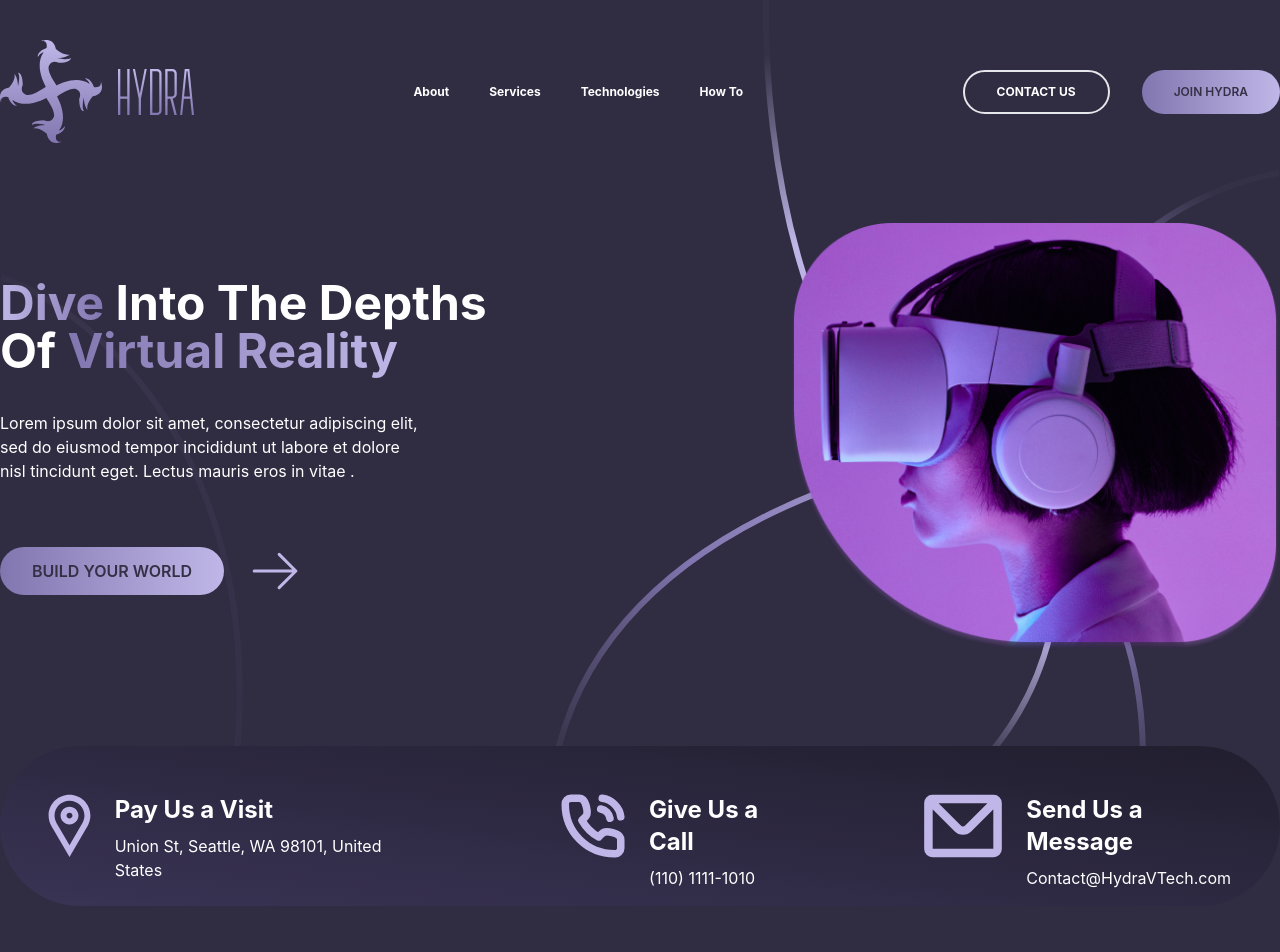
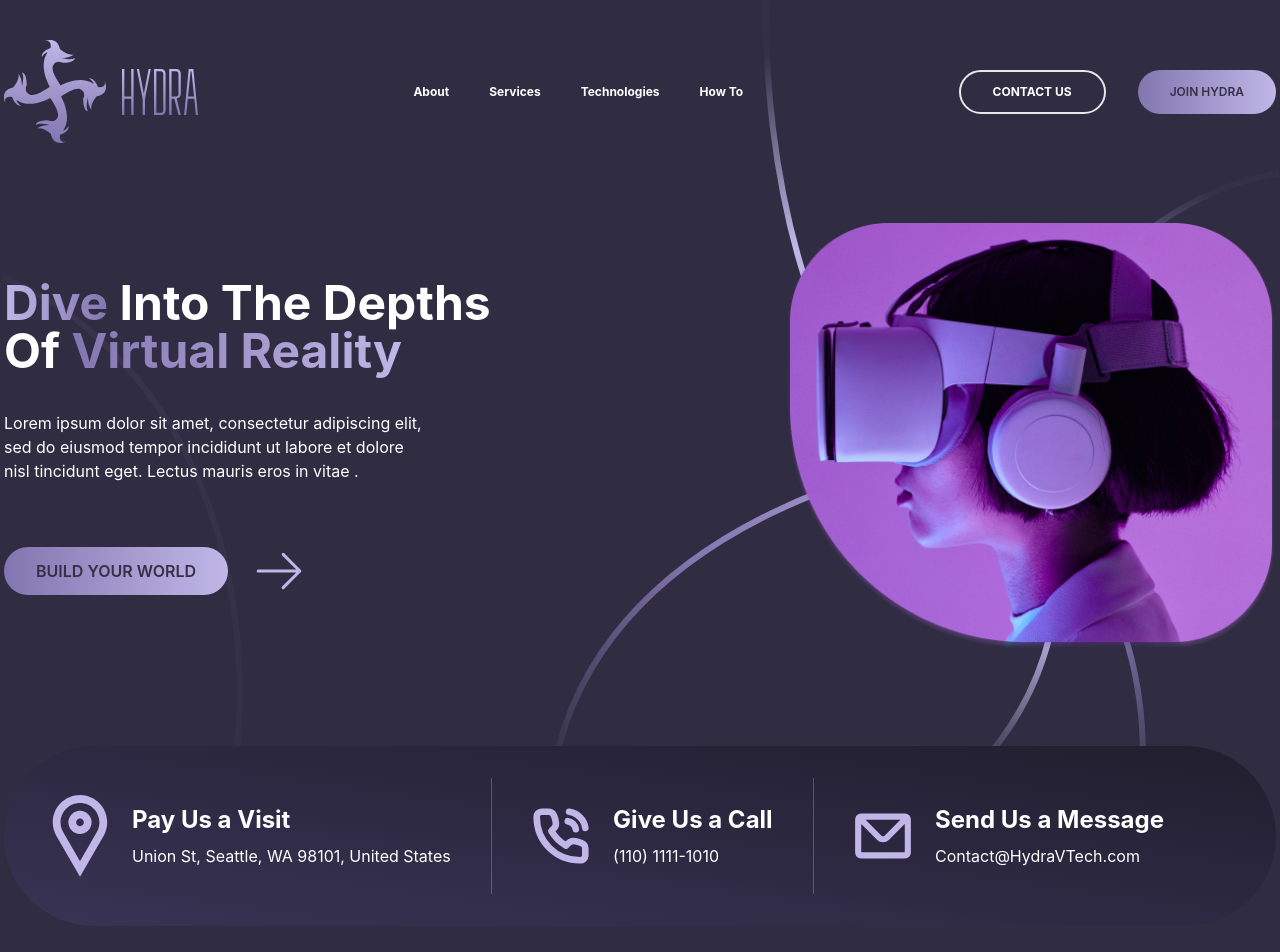
Before and after one commit to RaidenZD/hydra-landing-page, a React (Create React App) app: page / in a window 1280 px wide. Shown: the top 952 px of the page. Built offline with nearby package versions, Linux system fonts and the light colour scheme.

Commit message:
contact container in Hero fixed

```diff
--- a/src/App.js
+++ b/src/App.js
@@ -9,7 +9,7 @@ import Tech from "./containers/Tech";
 
 function App() {
   return (
-    <div className=" mx-5 mt-5 lg:mx-10 md:mt-7 xl:max-w-7xl xl:mt-10 xl:mx-auto">
+    <div className=" mx-5 mt-5 lg:mx-10 md:mt-7 xl:max-w-[1272px] xl:mt-10 xl:mx-auto">
       <Header />
       <main>
         <Hero />
--- a/src/components/Contact.jsx
+++ b/src/components/Contact.jsx
@@ -1,7 +1,7 @@
 const Contact = ({ icon, title, description }) => {
   return (
-    <div className=" flex gap-6">
-      <img src={icon} alt="icon" />
+    <div className=" flex items-center gap-6">
+      <img className=" w-14" src={icon} alt="icon" />
 
       <div className=" flex flex-col gap-2 text-white">
         <h2 className=" font-[700] text-2xl">{title}</h2>
--- a/src/containers/Hero.jsx
+++ b/src/containers/Hero.jsx
@@ -64,18 +64,22 @@ const Hero = () => {
       </div>
 
       {/* Contact */}
-      <div className=" mt-24 mb-20 flex justify-between rounded-full px-12 py-12  bg-gradient-to-tr from-[#3A3456F2] to-[#211E2E]">
+      <div className=" mt-24 mb-20 flex justify-between rounded-full px-12 py-8 pr-28  bg-gradient-to-tr from-[#3A3456F2] to-[#211E2E]">
         <Contact
           title={contactList[0].title}
           description={contactList[0].description}
           icon={contactList[0].icon}
         />
 
+        <div className=" w-[1px] h-[116px] bg-[#C0B7E854]"></div>
+
         <Contact
           title={contactList[1].title}
           description={contactList[1].description}
           icon={contactList[1].icon}
         />
+
+        <div className=" w-[1px] h-[116px] bg-[#C0B7E854]"></div>
 
         <Contact
           title={contactList[2].title}
```
